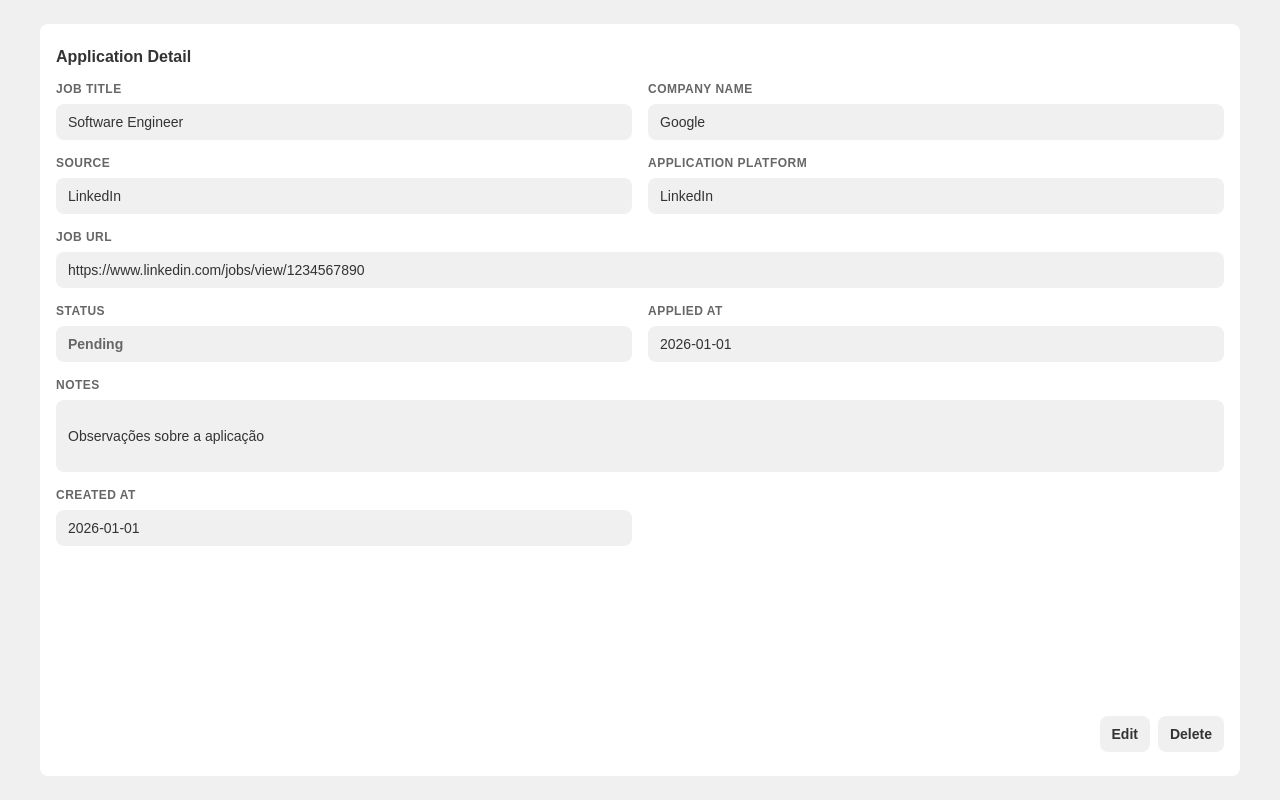
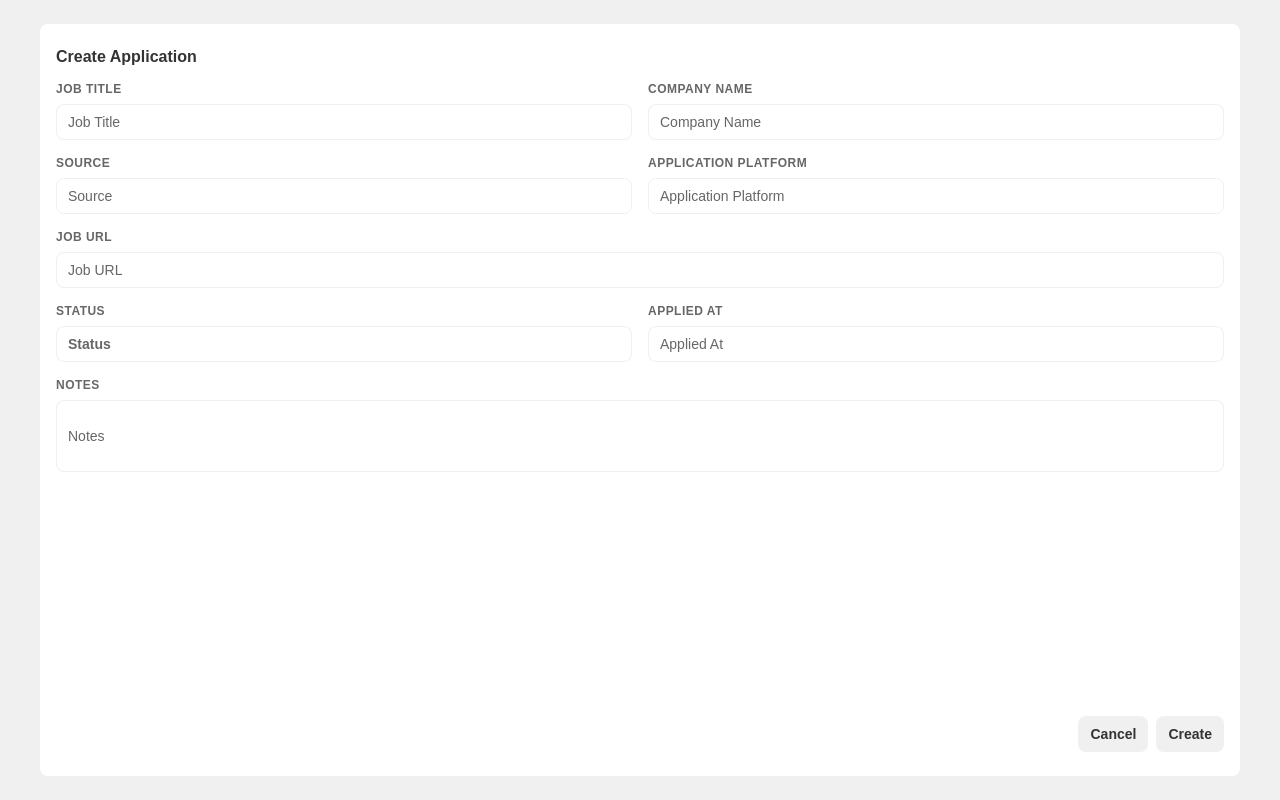
Before and after one commit to Victor-Drt/apply_manager, a React (Vite) app in the folder frontend/: page /application/create in a window 1280 px wide. Built offline with nearby package versions, Linux system fonts and the light colour scheme; no server answers.

Commit message:
feat: adiciona formulario de cadastro de application

```diff
--- a/frontend/src/App.tsx
+++ b/frontend/src/App.tsx
@@ -8,7 +8,7 @@ import { useEffect, useState } from 'react'
 import { getUser } from './services/users'
 import type { User } from './types/users'
 import ApplicationDetailPage from './pages/ApplicationDetail'
-
+import ApplicationCreatePage from './pages/ApplicationCreate'
 
 function AppShell() {
   const location = useLocation()
@@ -51,6 +51,7 @@ function AppShell() {
         <Route path="/" element={<Login />} />
         <Route path="/home" element={<HomePage />} />
         <Route path="/applications" element={<ApplicationsPage />} />
+        <Route path="/application/create" element={<ApplicationCreatePage />} />
         <Route path="/application/:id" element={<ApplicationDetailPage />} />
       </Routes>
     </>
--- /dev/null
+++ b/frontend/src/pages/ApplicationCreate/index.tsx
@@ -0,0 +1,66 @@
+import { useState, type ChangeEvent, type FormEvent } from "react";
+import ApplicationDetailField from "../../components/ApplicationDetailField";
+import { useNavigate } from "react-router-dom";
+import "./styles.css";
+
+const ApplicationCreatePage = () => {
+    const navigate = useNavigate();
+    const [isLoading, setIsLoading] = useState(false);
+    const [error, setError] = useState<string | null>(null);
+
+    const [application, setApplication] = useState({
+        jobTitle: '',
+        companyName: '',
+        source: '',
+        applicationPlatform: '',
+        jobUrl: '',
+        status: '',
+        appliedAt: '',
+        notes: '',
+    });
+
+    const handleSubmit = (e: FormEvent<HTMLFormElement>) => {
+        e.preventDefault();
+        setIsLoading(true);
+        console.log(application);
+        setIsLoading(false);
+        navigate('/applications');
+        setError(null);
+    }
+
+    const handleChange = (e: ChangeEvent<HTMLInputElement>) => {
+        setApplication({
+            ...application,
+            [e.target.name]: e.target.value
+        });
+    }
+
+    const handleCancel = () => {
+        navigate('/applications');
+    }
+
+    return (
+        <main className="content application-create">
+            <form className="application-create-card" onSubmit={handleSubmit}>
+                <h1>Create Application</h1>
+                <div className="application-create-fields">
+                    <ApplicationDetailField label="Job Title" value={application.jobTitle} onChange={handleChange} />
+                    <ApplicationDetailField label="Company Name" value={application.companyName} onChange={handleChange} />
+                    <ApplicationDetailField label="Source" value={application.source} onChange={handleChange} />
+                    <ApplicationDetailField label="Application Platform" value={application.applicationPlatform} onChange={handleChange} />
+                    <ApplicationDetailField label="Job URL" value={application.jobUrl} wide onChange={handleChange} />
+                    <ApplicationDetailField label="Status" value={application.status} onChange={handleChange} />
+                    <ApplicationDetailField label="Applied At" value={application.appliedAt} onChange={handleChange} />
+                    <ApplicationDetailField label="Notes" value={application.notes} wide onChange={handleChange} />
+                </div>
+                <div className="application-create-actions">
+                    <button type="button" className="application-create-action-button" onClick={handleCancel}>Cancel</button>
+                    <button type="submit" className="application-create-action-button" disabled={isLoading}>Create</button>
+                </div>
+            </form>
+            {error && <div className="application-create-error">{error}</div>}
+        </main>
+    );
+}
+
+export default ApplicationCreatePage;
--- /dev/null
+++ b/frontend/src/pages/ApplicationCreate/styles.css
@@ -0,0 +1,90 @@
+.application-create {
+  display: flex;
+  flex-direction: column;
+  min-width: 0;
+}
+
+.application-create-card {
+  display: flex;
+  flex-direction: column;
+  align-items: stretch;
+  justify-content: flex-start;
+  gap: 16px;
+  width: 100%;
+  max-width: 1200px;
+  height: calc(100vh - 48px);
+  margin: 0 auto;
+  padding: 24px 16px;
+  background-color: #fff;
+  border-radius: 8px;
+  overflow: hidden;
+}
+
+.application-create-card h1 {
+  flex-shrink: 0;
+  font-size: 16px;
+  font-weight: 700;
+  color: #333;
+}
+
+.application-create-fields {
+  display: grid;
+  grid-template-columns: 1fr 1fr;
+  gap: 16px;
+  align-content: start;
+  min-height: 0;
+  flex: 1;
+  overflow: auto;
+}
+
+.application-create-actions {
+  display: flex;
+  flex-direction: row;
+  align-items: center;
+  justify-content: flex-end;
+  gap: 8px;
+  height: auto;
+  flex-shrink: 0;
+}
+
+.application-create-action-button {
+  border: none;
+  padding: 10px 12px;
+  border-radius: 8px;
+  background-color: #f0f0f0;
+  color: #333;
+  font-family: Arial, sans-serif;
+  font-size: 14px;
+  font-weight: 700;
+  cursor: pointer;
+}
+
+.application-create-action-button:hover,
+.application-create-action-button:focus-visible {
+  background-color: #f0f0f0;
+}
+
+.application-create-action-button:disabled {
+  color: #666;
+  opacity: 0.4;
+  cursor: default;
+}
+
+.application-create-error {
+  width: 100%;
+  max-width: 1200px;
+  margin: 16px auto 0;
+  padding: 10px 12px;
+  font-size: 12px;
+  color: #666;
+  text-align: center;
+  background-color: #fff;
+  border-radius: 8px;
+  height: auto;
+}
+
+@media (max-width: 700px) {
+  .application-create-fields {
+    grid-template-columns: 1fr;
+  }
+}
--- a/frontend/src/pages/Applications/styles.css
+++ b/frontend/src/pages/Applications/styles.css
@@ -25,6 +25,34 @@
   font-size: 16px;
   font-weight: 700;
   color: #333;
+}
+
+.applications-card-header {
+  display: flex;
+  flex-direction: row;
+  align-items: center;
+  justify-content: space-between;
+  gap: 16px;
+  height: auto;
+  flex-shrink: 0;
+}
+
+.applications-create-button {
+  border: none;
+  padding: 10px 12px;
+  border-radius: 8px;
+  background-color: #f0f0f0;
+  color: #333;
+  font-family: Arial, sans-serif;
+  font-size: 14px;
+  font-weight: 700;
+  cursor: pointer;
+  white-space: nowrap;
+}
+
+.applications-create-button:hover,
+.applications-create-button:focus-visible {
+  background-color: #f0f0f0;
 }
 
 .applications-card table {
@@ -74,6 +102,10 @@
 
 .applications-card tbody tr:last-child td:last-child {
   border-radius: 0 0 8px 0;
+}
+
+.applications-card tbody tr {
+  cursor: pointer;
 }
 
 .applications-card tbody tr:hover {
```
